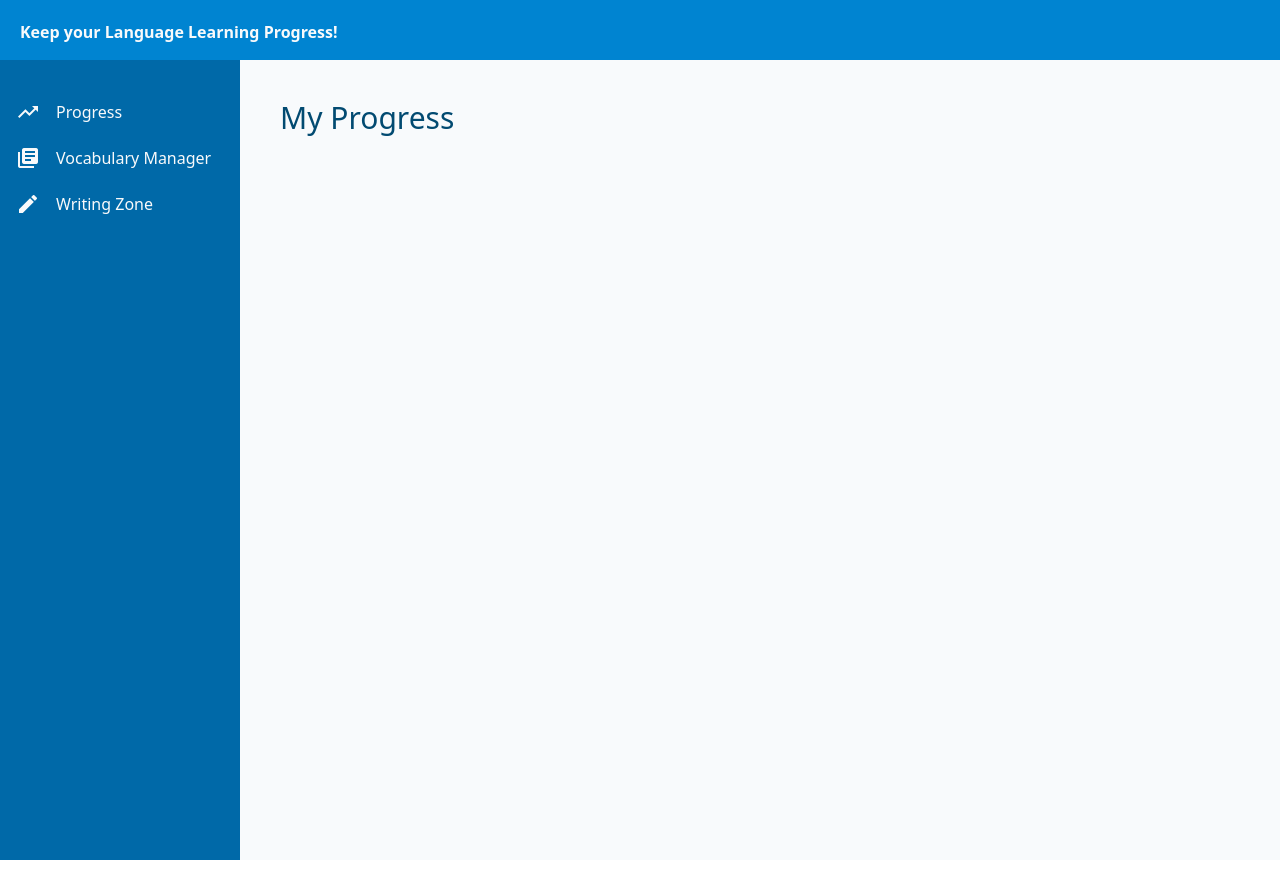
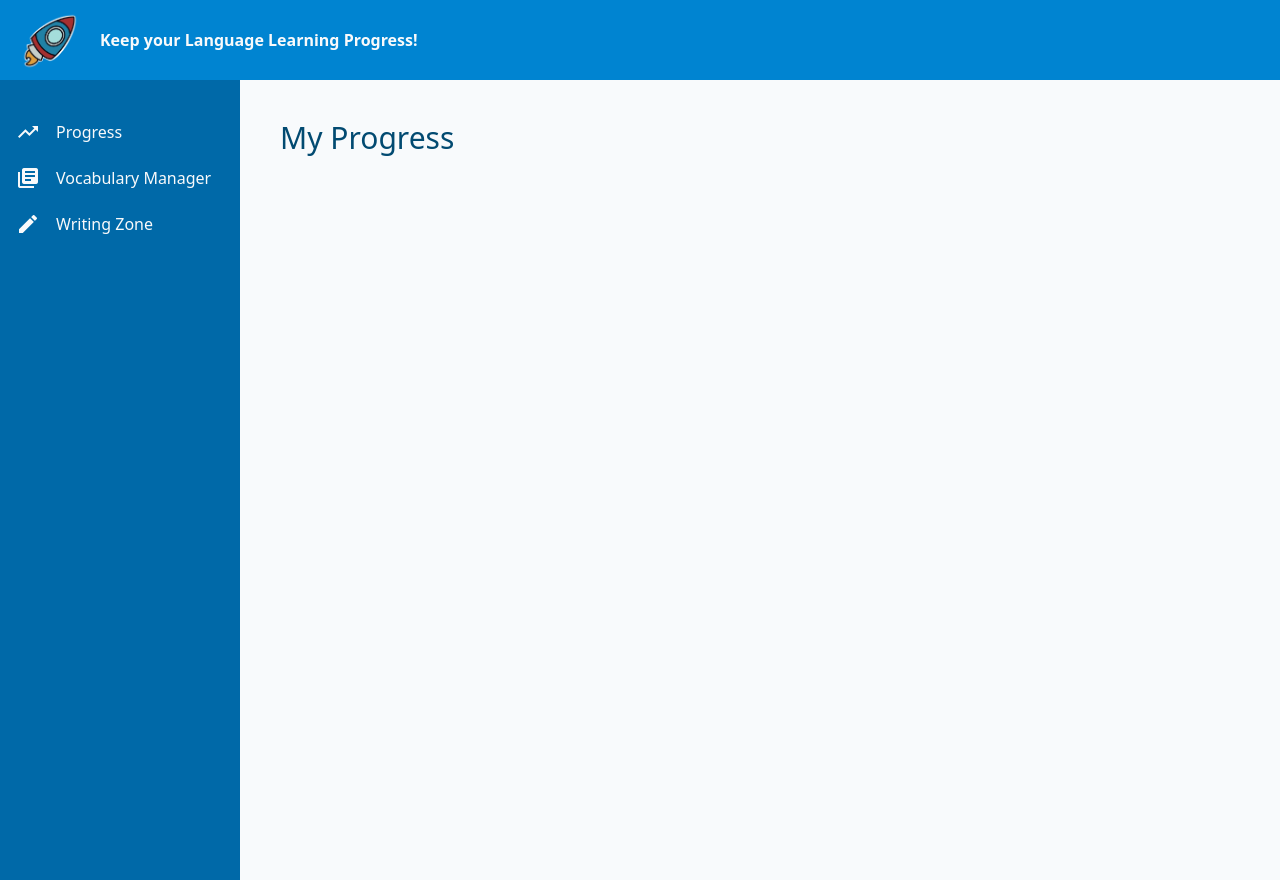
Before and after one commit to dtayna/lang-learning-assistant, an Angular app: page / in a window 1280 px wide. Built offline with nearby package versions, Linux system fonts and the light colour scheme.

Commit message:
feat: add logo

```diff
--- a/src/app/shared/components/main-layout/main-layout.component.html
+++ b/src/app/shared/components/main-layout/main-layout.component.html
@@ -1,5 +1,6 @@
-<header class="bg-sky-600 text-gray-50 h-15 p-5">
-    <h1 class="font-semibold"> Keep your Language Learning Progress!</h1>
+<header class="bg-sky-600 text-gray-50 h-20 flex gap-5">
+    <img class="w-15 h-15 inline-block mt-3 ml-5" src="images/LangLogo.png" alt="Logo">
+    <h1 class="font-semibold text-center mt-7"> Keep your Language Learning Progress!</h1>
 </header>
 <div class="flex min-h-screen">
     <aside class="bg-sky-700 w-60 text-gray-50">
```
Also changed, not shown: public/images/LangLogo.png (added).
